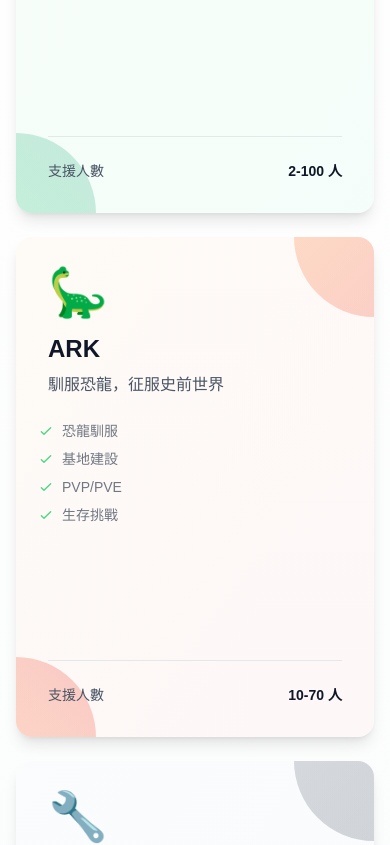
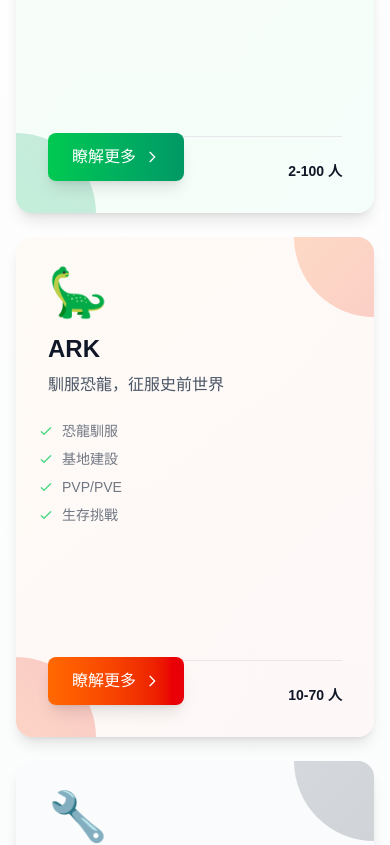
Before and after one commit to FanYueee/hostga.me, a Next.js app: page / in a window 390 px wide. Shown: the part 1884-2729 px from the top of the page. Built offline with nearby package versions, Linux system fonts and the light colour scheme.

Commit message:
fix: 修正遊戲選擇卡片手機版「了解更多」按鈕顯示問題

```diff
--- a/app/components/GameSelection.tsx
+++ b/app/components/GameSelection.tsx
@@ -148,9 +148,9 @@
                     </div>
                   </div>
 
-                  {/* hover 時顯示的按鈕 */}
+                  {/* hover 時顯示的按鈕 - 手機版直接顯示 */}
                   <div className={`absolute bottom-8 left-8 right-8 transition-all duration-300 ${
-                    hoveredGame === game.id ? 'opacity-100 translate-y-0' : 'opacity-0 translate-y-4'
+                    hoveredGame === game.id ? 'opacity-100 translate-y-0' : 'opacity-100 translate-y-0 lg:opacity-0 lg:translate-y-4'
                   }`}>
                     <div className={`inline-flex items-center px-6 py-3 bg-gradient-to-r ${game.color} text-white font-medium rounded-lg shadow-lg`}>
                       瞭解更多
```
